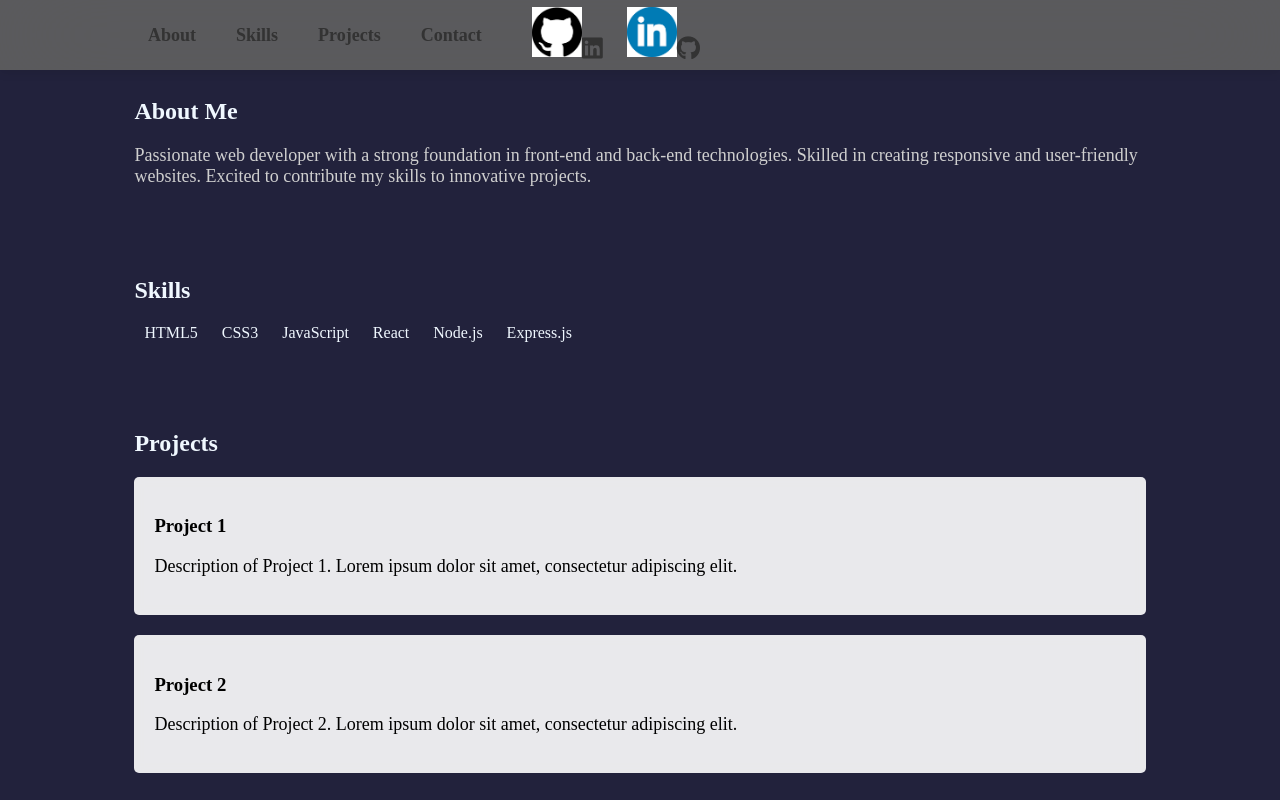
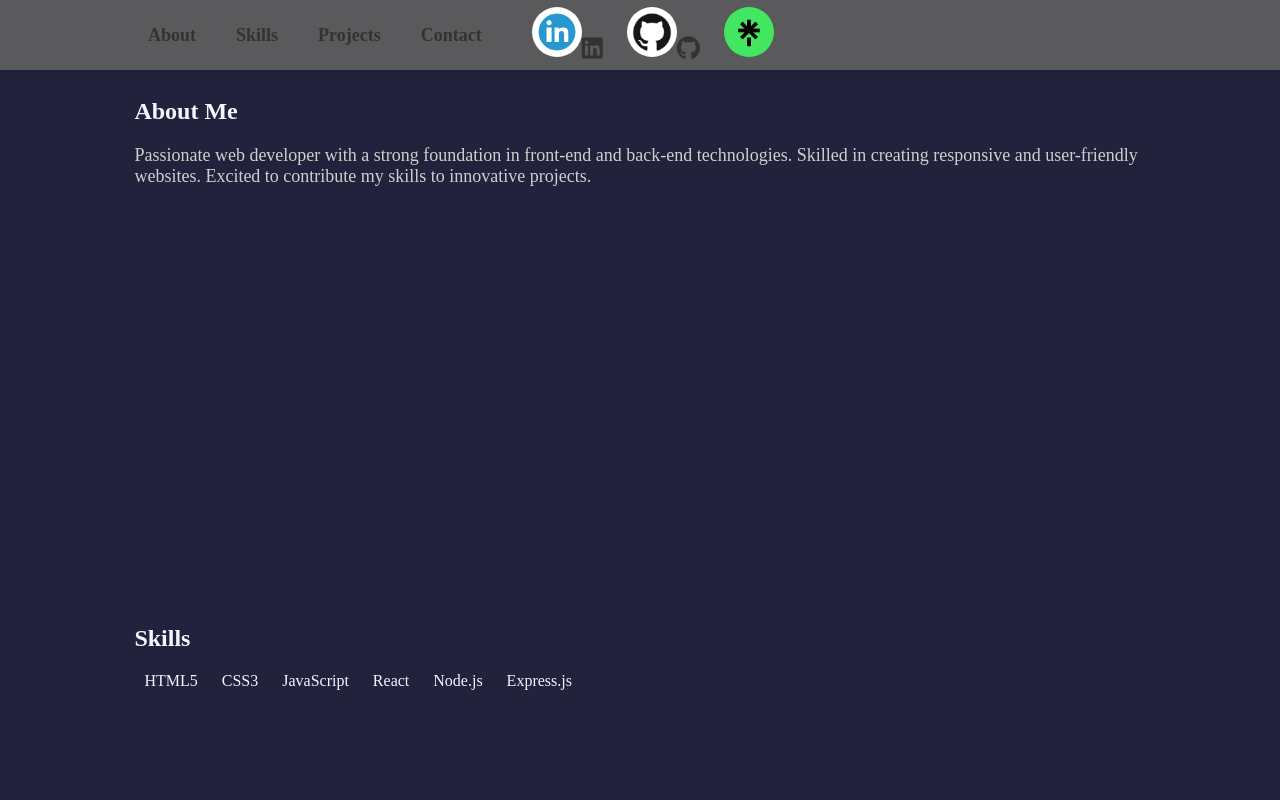
Before and after one commit to ZeonAnimations/website-v1, a plain HTML site: page index.html in a window 1280 px wide. Shown: the top 800 px of the page. Drawn offline with nearby package versions, Linux system fonts and the light colour scheme.

Commit message:
git commit

```diff
--- a/index.html
+++ b/index.html
@@ -24,8 +24,9 @@
                 <li><a href="projects.html">Projects</a></li>
                 <li><a href="contact.html">Contact</a></li>
                 <li class="social-icons">
-                    <a href="https://www.linkedin.com/in/harish-venkatesh-60927a280" target="_blank"><img class="pf1" src="background_img/download (1).png"><i class="fab fa-linkedin"></i></a>
-                    <a href="https://github.com/ZeonAnimations" target="_blank"><img class="pf2" src="background_img/download.png"><i class="fab fa-github"></i></a>
+                    <a href="https://www.linkedin.com/in/harish-venkatesh-60927a280" target="_blank"><img class="pf1" src="background_img/968ea62882943e88bbd318ae5fa67429.png"><i class="fab fa-linkedin"></i></a>
+                    <a href="https://github.com/ZeonAnimations" target="_blank"><img class="pf2" src="background_img/GitHub-Mark-ea2971cee799.png"><i class="fab fa-github"></i></a>
+                    <a href="https://linktr.ee/ZeonWeeB" target="_blank"><img class="pf3" src="background_img/Avatar-Symbol-Canopy.webp"><i class="fab fa-linktree"></i></a>
                     <!-- Add more social media links and icons as needed -->
                 </li>
             </ul>
--- a/styles.css
+++ b/styles.css
@@ -100,7 +100,7 @@
 .skills,
 .projects,
 .contact {
-    padding-top: 52px;
+    padding-top: 400px;
     background-blend-mode: overlay;
 }
 
@@ -152,6 +152,18 @@
 
 .menu-bar .social-icons {
     margin-left: auto;
+}
+
+.pf1,
+.pf2,
+.pf3 {
+    border-style: none;
+    border-radius: 80%;
+}
+
+.pf3 {
+    height: 50px;
+    width: 50px;
 }
 
 .menu-bar .social-icons a {
```
Also changed, not shown: background_img/968ea62882943e88bbd318ae5fa67429.png (added), background_img/Avatar-Symbol-Canopy.webp (added), background_img/GitHub-Mark-ea2971cee799.png (added).
